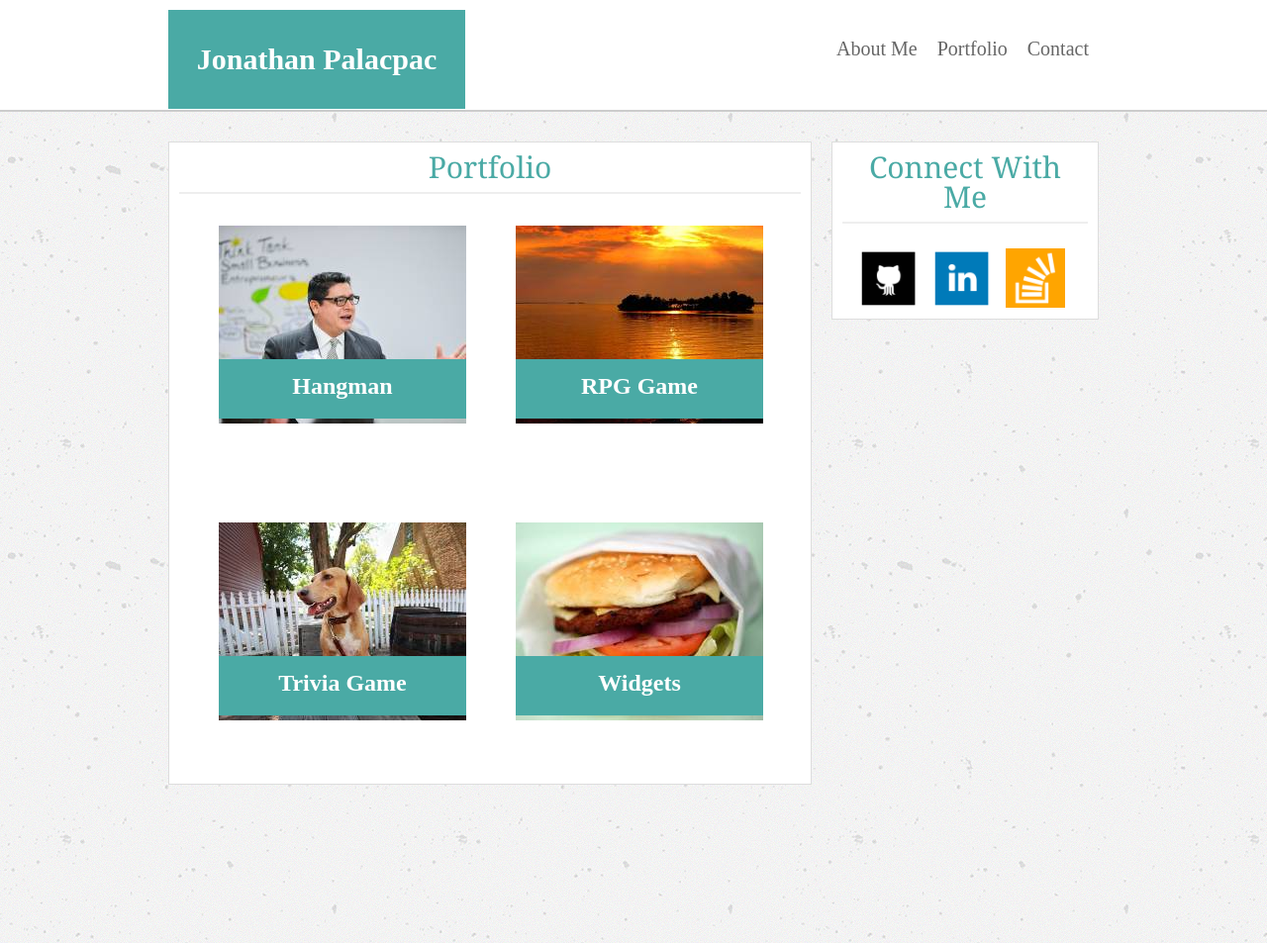
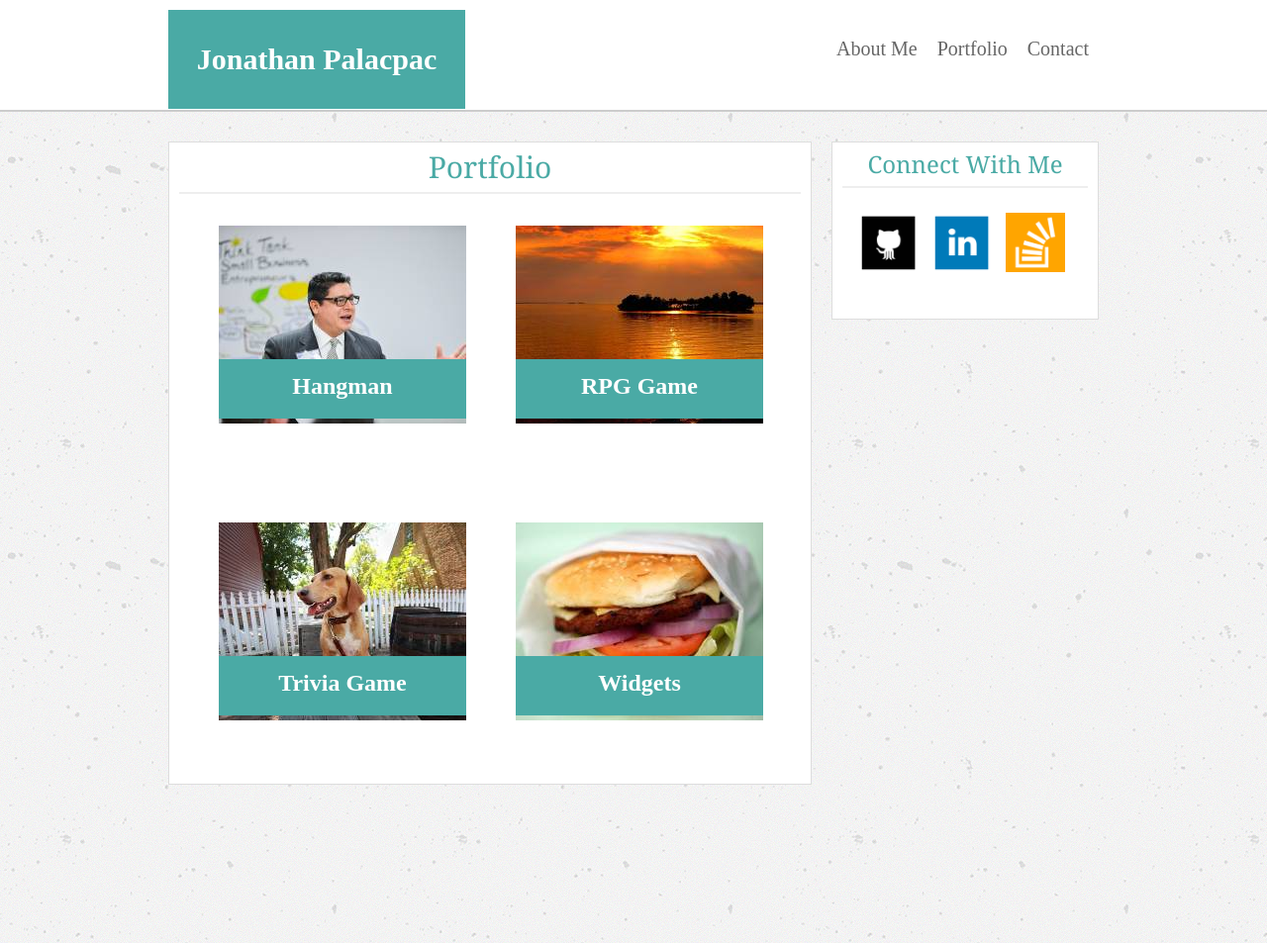
Before and after one commit to jpalacpac/Basic-Portfolio, a plain HTML site: page portfolio.html in a window 1280 px wide. Shown: the top 953 px of the page at 99% size. Drawn offline with Linux system fonts and the light colour scheme.

Commit message:
quick fixes

```diff
--- a/assets/CSS/style.css
+++ b/assets/CSS/style.css
@@ -79,6 +79,10 @@ h2 {
 	text-align: center;
 	padding: 10px;
 	background: white;
+}
+
+#smh2 {
+	font-size: 24px
 }
 
 h3 {
--- a/portfolio.html
+++ b/portfolio.html
@@ -48,7 +48,7 @@
 		</div>
 
 			<aside>
-				<h2>Connect With Me</h2>
+				<h2 id="smh2">Connect With Me</h2>
 				<img class="logopic" src="assets/Images/github.png">
 				<img class="logopic" src="assets/Images/linked.png">
 				<img class="logopic" src="assets/Images/stack.png">
```
